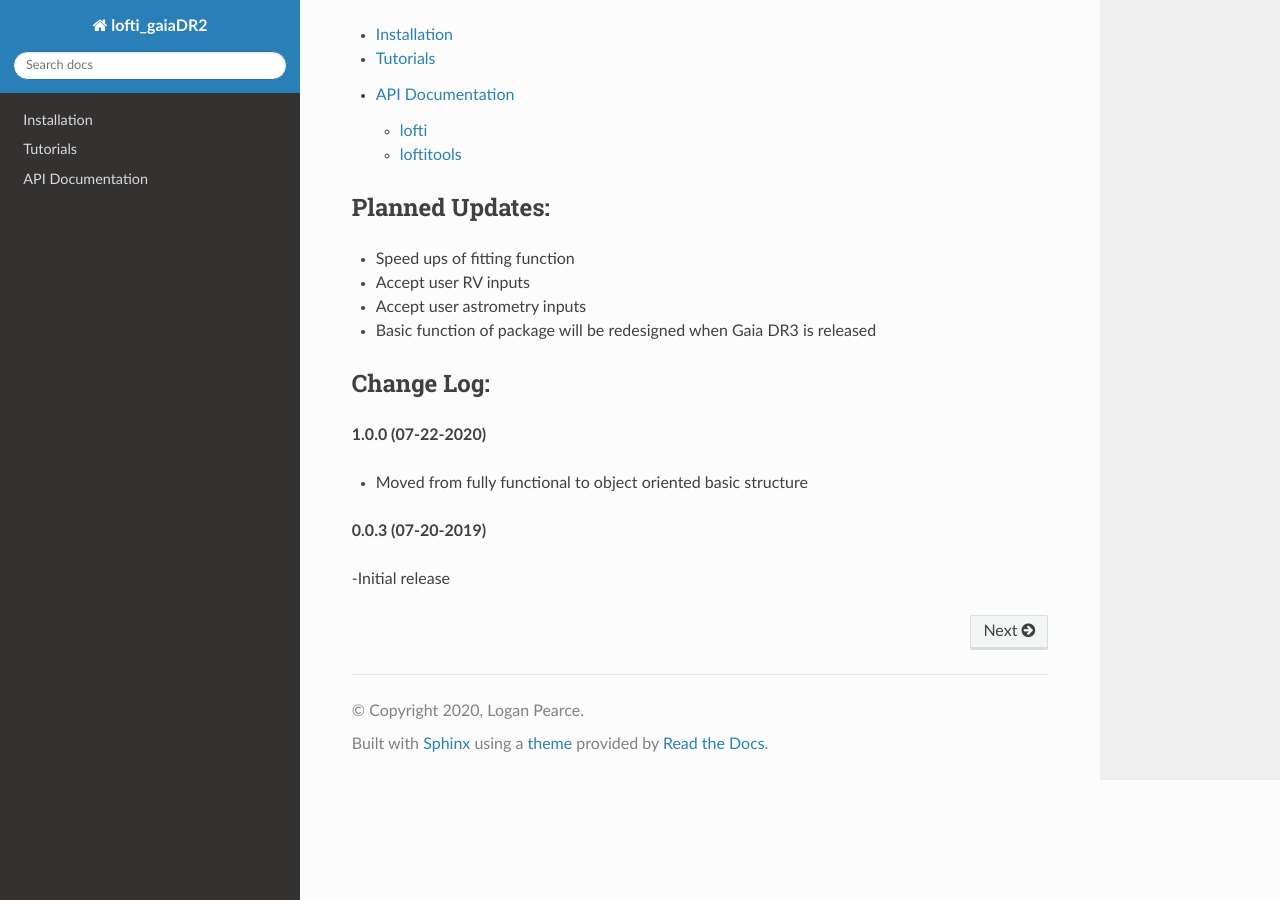
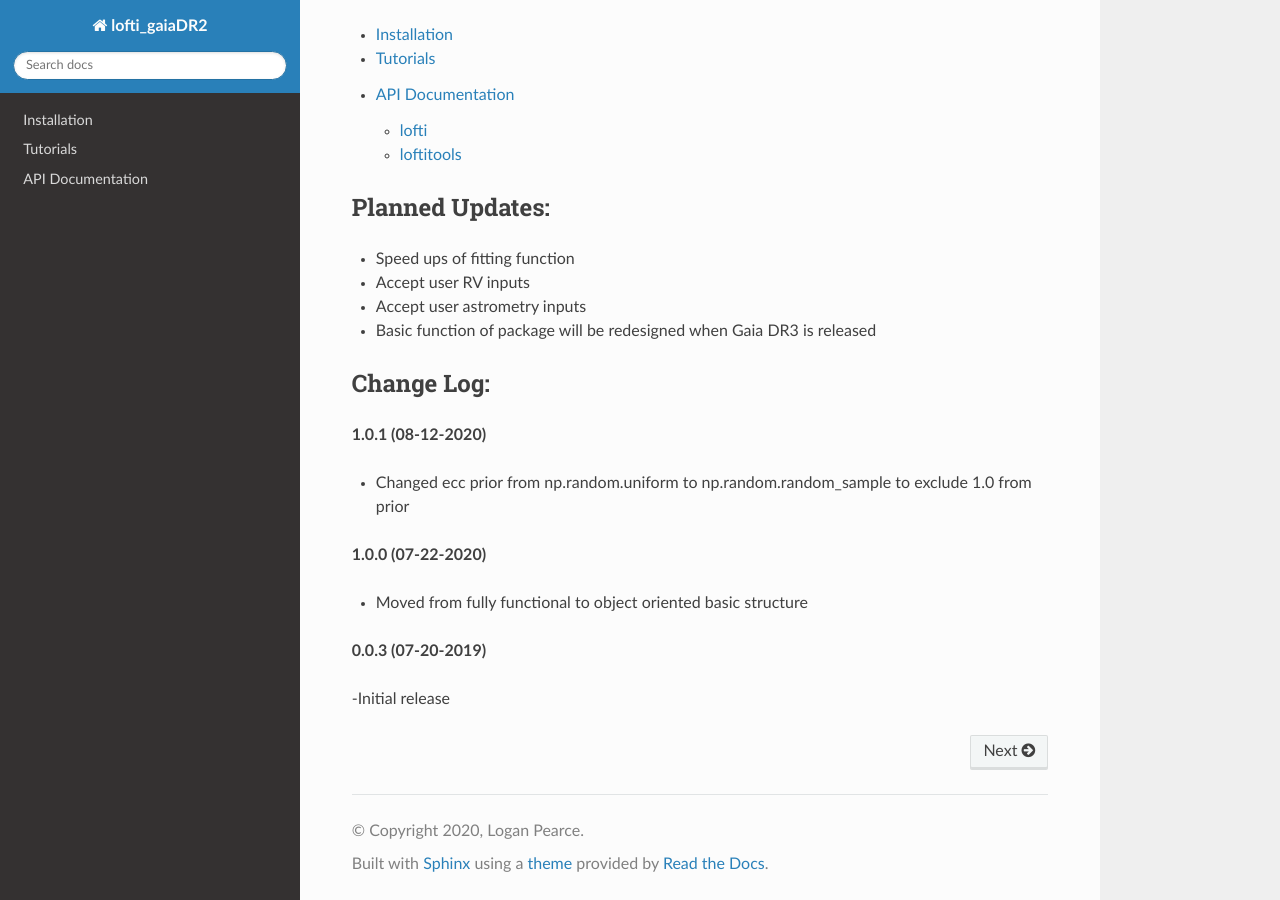
Before and after one commit to logan-pearce/lofti_gaia, a Sphinx documentation site: the page built from docs/index.rst, in a window 1280 px wide and 900 px high, scrolled down 953 px. Built offline with Sphinx 7.4.7 and the Read the Docs theme 2.0.0, drawn with Linux system fonts in a browser that asks for light colours; pages that are not in the unit, such as notebooks, are missing from menus.

Commit message:
changed ecc prior to np.random.random_sample to exclude 1.0

```diff
--- a/docs/index.rst
+++ b/docs/index.rst
@@ -56,6 +56,10 @@ Planned Updates:
 Change Log:
 +++++++++++
 
+**1.0.1 (08-12-2020)**
+
+- Changed ecc prior from np.random.uniform to np.random.random_sample to exclude 1.0 from prior
+
 **1.0.0 (07-22-2020)**
 
 - Moved from fully functional to object oriented basic structure
```
